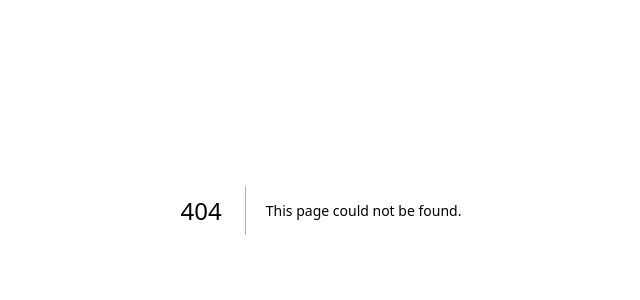
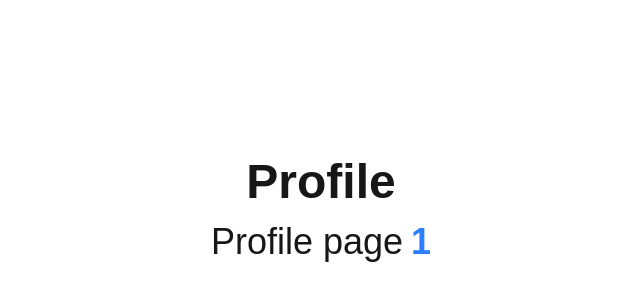
Before and after one commit to spencerdavis226/nextjs-auth-app, a Next.js app: page /profile/1 in a window 1280 px wide. Before the commit this address had no page. Shown: the part 190-490 px from the top of the page, without its empty margins (319-959 px from the left). Built offline with nearby package versions, Linux system fonts and the light colour scheme.

Commit message:
feat: add user profile page with dynamic routing for user IDs

```diff
--- /dev/null
+++ b/src/app/profile/[id]/page.tsx
@@ -0,0 +1,15 @@
+interface UserProfileParams {
+  id: string;
+}
+
+export default function UserProfile({ params }: { params: UserProfileParams }) {
+  return (
+    <div className="container flex flex-col items-center justify-center min-h-screen">
+      <h1 className="text-5xl font-semibold mb-4">Profile</h1>
+      <p className="text-4xl">
+        Profile page
+        <span className="font-bold text-blue-500 ml-2">{params.id}</span>
+      </p>
+    </div>
+  );
+}
--- /dev/null
+++ b/src/app/profile/page.tsx
@@ -0,0 +1,10 @@
+export default function ProfilePage() {
+  return (
+    <div className="container flex flex-col items-center justify-center min-h-screen">
+      <h1 className="text-5xl font-semibold mb-4">Profile</h1>
+      <p className="text-4xl">
+        Profile page
+      </p>
+    </div>
+  );
+}
```
